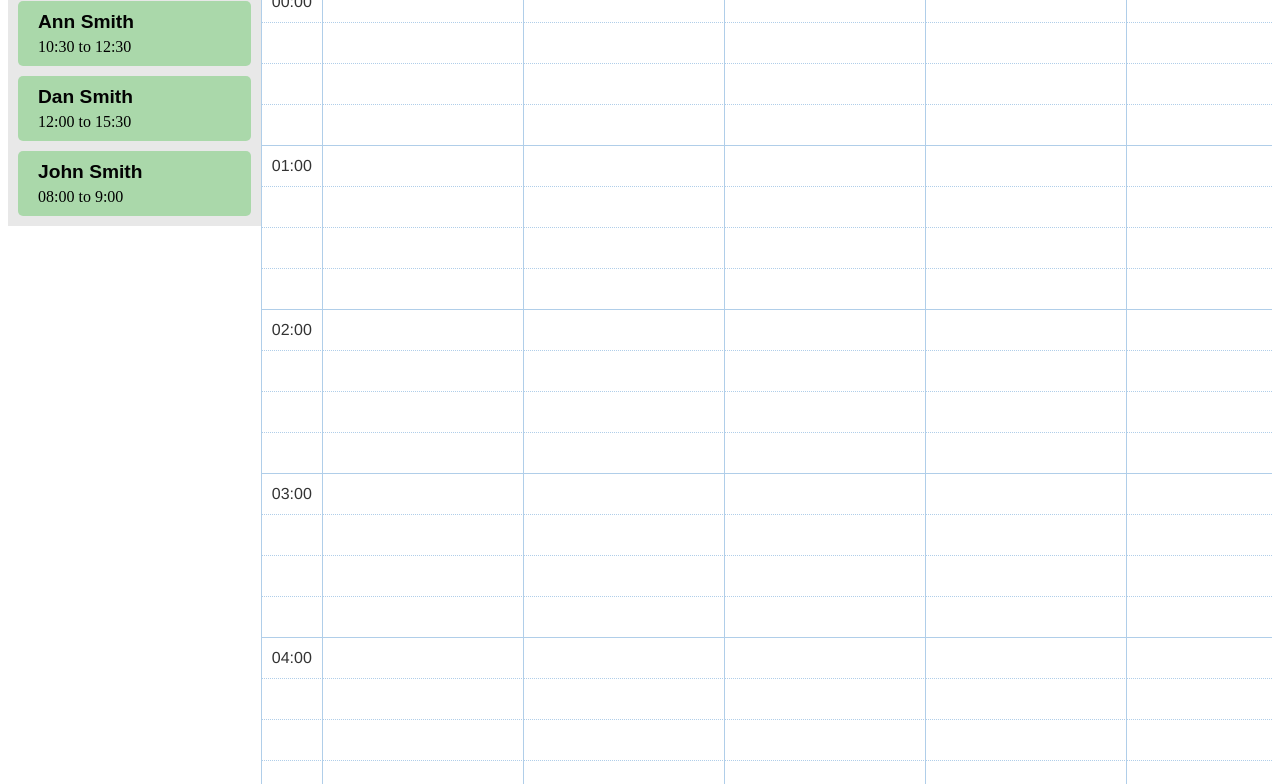
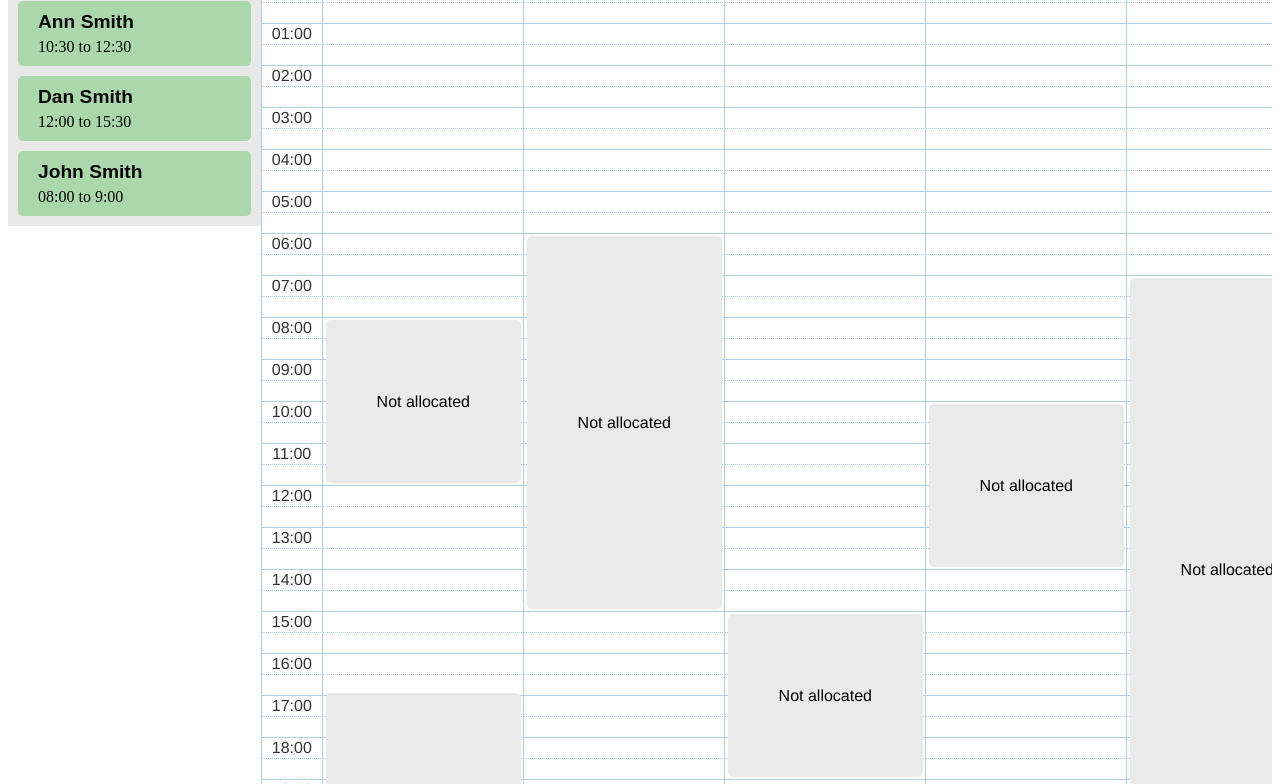
Before and after one commit to decease/jquery-skeduler, a website with bundled scripts: page index.html in a window 1280 px wide. Shown: the part 126-910 px from the top of the page. Built offline with nearby package versions, Linux system fonts and the light colour scheme.

Commit message:
add 'not allocated' blocks

```diff
--- a/demo/data.json
+++ b/demo/data.json
@@ -12,6 +12,9 @@
             "name": "Margaret Smith",
             "iterval": { "start": "13:00", "end": "14:30" }
         }
+    ],
+    "tasks": [
+
     ],
     "specialists": [
         {
--- a/demo/main.js
+++ b/demo/main.js
@@ -1,20 +1,17 @@
 $(function () {
   var populate = (data, template) => {
-    var headers = data.specialists.map(d => d.name);
-    var items = data.items;
-    var tasks = [];
-
     $("#skeduler-container").skeduler({
-      rowsPerHour: 4,
-      lineHeight: 40,
-      headers: headers,
-      tasks: tasks,
+      rowsPerHour: 2,
+      lineHeight: 20,
+      getHeader: item => item.name,
+      data: data.specialists,
+      tasks: data.tasks,
       cardTemplate: template,
       onClick: (e, t) => { console.log(e, t); },
       itemsOptions: {
         enabled: true,
         containerSelector: "#skeduler-items",
-        items: items
+        items: data.items
       }
     });
   };
--- a/less/index.less
+++ b/less/index.less
@@ -76,6 +76,7 @@
   border-bottom: 1px solid #B0CEE9;
 }
 
+.skeduler-main-body > div > .skeduler-interval-placeholder,
 .skeduler-main-body > div > .skeduler-task-placeholder {
   height: 0;
   position: relative;
@@ -101,6 +102,21 @@
   background-color: #3A4852;
   min-height: 150px;
   z-index: 9999;
+}
+
+.skeduler-main-body > div > .skeduler-interval-placeholder > div {
+  display: flex;
+  justify-content: center;
+  align-items: center;
+
+  position: relative;
+  overflow: hidden;
+  background-color: #EAEAEA;
+  padding: 10px;
+  box-sizing: border-box;
+  border-radius: 5px;
+  margin: 0px 3px;
+  color: #000000;
 }
 
 .resizable-handler {
--- a/src/settings.js
+++ b/src/settings.js
@@ -1,6 +1,6 @@
 const defaultSettings = {
     // Data attributes
-    headers: [],  // String[] - Array of column headers
+    headers: null,  // String[] - Array of column headers
     tasks: [],    // Task[] - Array of tasks. Required fields:
     // id: number, startTime: number, duration: number, column: number
 
@@ -16,6 +16,7 @@ const defaultSettings = {
     headerContainerCssClass: 'skeduler-headers',
     schedulerContainerCssClass: 'skeduler-main',
     taskPlaceholderCssClass: 'skeduler-task-placeholder',
+    workingIntervalPlaceholderCssClass: 'skeduler-interval-placeholder',
     cellCssClass: 'skeduler-cell',
     resizableHandlerCssClass: 'resizable-handler',
     resizableSliderCssClass: 'resizable-slider',
--- a/src/skeduler.js
+++ b/src/skeduler.js
@@ -27,19 +27,23 @@ class Skeduler {
         this.$container.empty();
         this.$container.addClass(this.settings.containerCssClass);
 
-        var div = $('<div></div>');
+        const headers = this.settings.headers
+            ? this.settings.headers
+            : this.settings.data.map(this.settings.getHeader);
+
+        const div = $('<div></div>');
 
         // Add headers
         this.$headerContainer = div.clone().addClass(this.settings.headerContainerCssClass);
         console.log('this.$headerContainer', this.$headerContainer);
-        this.settings.headers.forEach((element) => {
+        headers.forEach((element) => {
             div.clone()
                 .text(element)
                 .appendTo(this.$headerContainer);
         }, this);
         this.$container.append(this.$headerContainer);
 
-        // Add schedule
+        // Add scheduler
         this.$scheduleEl = div.clone().addClass(this.settings.schedulerContainerCssClass);
         var scheduleTimelineEl = div.clone().addClass(this.settings.schedulerContainerCssClass + '-timeline');
         var scheduleBodyEl = div.clone().addClass(this.settings.schedulerContainerCssClass + '-body');
@@ -69,13 +73,19 @@ class Skeduler {
         }
 
         // Populate grid
-        for (var j = 0; j < this.settings.headers.length; j++) {
+        for (var j = 0; j < headers.length; j++) {
             var el = gridColumnElement.clone();
 
-            var placeholder = div.clone().addClass(this.settings.taskPlaceholderCssClass);
-            this.appendTasks(placeholder, this.settings.tasks.filter(t => t.column == j ));
+            var tasksPlaceholder = div.clone().addClass(this.settings.taskPlaceholderCssClass);
+            this.appendTasks(tasksPlaceholder, this.settings.tasks.filter(t => t.column == j ));
 
-            el.prepend(placeholder);
+            // fixme
+            var workingIntervalsPlaceholder = div.clone().addClass(this.settings.workingIntervalPlaceholderCssClass);
+            var intervals = this.settings.data.find(d => d.id === j + 1).workingTimeIntervals;
+            this.appendAvailableInterval(workingIntervalsPlaceholder, intervals);
+
+            el.prepend(tasksPlaceholder);
+            el.prepend(workingIntervalsPlaceholder);
             el.appendTo(scheduleBodyEl);
 
             this.updateColumnWidth(j, this.settings.columnWidth);
@@ -87,30 +97,13 @@ class Skeduler {
         this.$container.append(this.$scheduleEl);
 
         // Set default width for columns
-        for (var j = 0; j < this.settings.headers.length; j++) {
+        for (var j = 0; j < headers.length; j++) {
             this.updateColumnWidth(j, this.settings.columnWidth);
         }
 
+        // Configure resizing
         if (this.settings.columnResizeEnabled) {
-            var skedulerElResizableHandler = div.clone()
-                .addClass(this.settings.resizableHandlerCssClass);
-
-            this.$container.prepend(skedulerElResizableHandler);
-
-            skedulerElResizableHandler.width(this.$container.width());
-
-            var resizableSliderHeight = this.$scheduleEl.height() + this.$headerContainer.height();
-            var index = 0;
-            this.$headerContainer.find('div').each((_, el) => {
-                div.clone()
-                    .addClass(this.settings.resizableSliderCssClass)
-                    .css('left', el.offsetLeft + el.clientWidth)
-                    .height(resizableSliderHeight)
-                    .data('column-id', index++)
-                    .appendTo(skedulerElResizableHandler)
-            });
-
-            skedulerElResizableHandler.on('mousedown', '.' + this.settings.resizableSliderCssClass, this.onPointerDown.bind(this));
+            this.configureResizing();
         }
     }
 
@@ -140,7 +133,7 @@ class Skeduler {
             const { $movingCard } = operation;
 
             $movingCard.css({
-                top: (event.clientY - 50) + 'px',
+                top: (event.clientY + 10) + 'px',
                 left: (event.clientX - 50) + 'px'
             });
         };
@@ -159,7 +152,7 @@ class Skeduler {
             $movingCard
                 .height(height + 'px')
                 .css({
-                    top: (event.clientY - 50) + 'px',
+                    top: (event.clientY + 10) + 'px',
                     left: (event.clientX - 50) + 'px'
                 })
 
@@ -176,6 +169,30 @@ class Skeduler {
         $skedulerItemsEl.find('.si-card').on('mousedown', mouseDownOnCard);
     }
 
+    configureResizing() {
+        const div = $('<div></div>');
+
+        const skedulerElResizableHandler = div.clone()
+            .addClass(this.settings.resizableHandlerCssClass);
+
+        this.$container.prepend(skedulerElResizableHandler);
+
+        skedulerElResizableHandler.width(this.$container.width());
+
+        const resizableSliderHeight = this.$scheduleEl.height() + this.$headerContainer.height();
+        let index = 0;
+        this.$headerContainer.find('div').each((_, el) => {
+            div.clone()
+                .addClass(this.settings.resizableSliderCssClass)
+                .css('left', el.offsetLeft + el.clientWidth)
+                .height(resizableSliderHeight)
+                .data('column-id', index++)
+                .appendTo(skedulerElResizableHandler)
+        });
+
+        skedulerElResizableHandler.on('mousedown', '.' + this.settings.resizableSliderCssClass, this.onPointerDown.bind(this));
+    }
+
     /**
        * Convert double value of hours to zero-preposited string with 30 or 00 value of minutes
        */
@@ -188,7 +205,9 @@ class Skeduler {
      * duration - in hours
      */
     getCardHeight(duration) {
-        return (this.settings.lineHeight + this.settings.borderWidth) * (duration * this.settings.rowsPerHour) - 1;
+        const durationInMinutes = duration * 60;
+        const heightOfMinute = (this.settings.lineHeight + this.settings.borderWidth) * this.settings.rowsPerHour / 60;
+        return Math.ceil(durationInMinutes * heightOfMinute);
     }
 
     /**
@@ -196,7 +215,14 @@ class Skeduler {
      * startTime - in hours
      */
     getCardTopPosition(startTime) {
-        return (this.settings.lineHeight + this.settings.borderWidth) * (startTime * this.settings.rowsPerHour);
+        const startTimeInt = this.parseTime(startTime);
+        return (this.settings.lineHeight + this.settings.borderWidth) * (startTimeInt * this.settings.rowsPerHour);
+    }
+
+    parseTime(time) {
+        return /\d{2}\:\d{2}/.test(time)
+            ? parseInt(time.split(':')[0]) + parseInt(time.split(':')[1]) / 60
+            : parseInt(time);
     }
 
     /**
@@ -229,6 +255,24 @@ class Skeduler {
                     title: this.toTimeString(task.startTime) + ' - ' + this.toTimeString(task.startTime + task.duration)
                 });
             card.on('click', (e) => { this.settings.onClick && this.settings.onClick(e, task) });
+            card.append(innerContent)
+                .appendTo(placeholder);
+        }, this);
+    }
+
+    appendAvailableInterval(placeholder, intervals) {
+        const div = $('<div></div>');
+        intervals.forEach((interval) => {
+            const innerContent = div.clone().text('Not allocated');
+            const top = this.getCardTopPosition(interval.start) + 2;
+            const duration = this.parseTime(interval.end) - this.parseTime(interval.start);
+            const height = this.getCardHeight(duration) - 5;
+
+            const card = div.clone()
+                .attr({
+                    style: 'top: ' + top + 'px; height: ' + height + 'px'
+                });
+
             card.append(innerContent)
                 .appendTo(placeholder);
         }, this);
```
Also changed, not shown: dist/jquery.skeduler.css, dist/jquery.skeduler.js, dist/jquery.skeduler.min.js, 1 other file.
